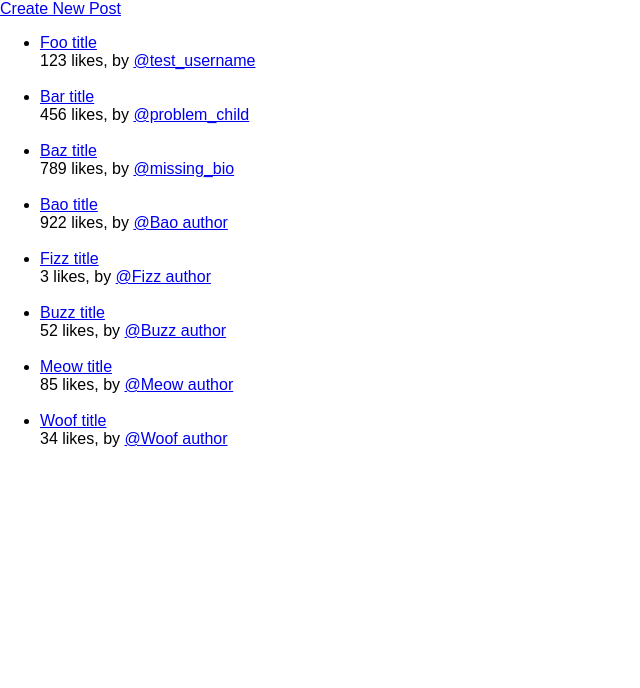
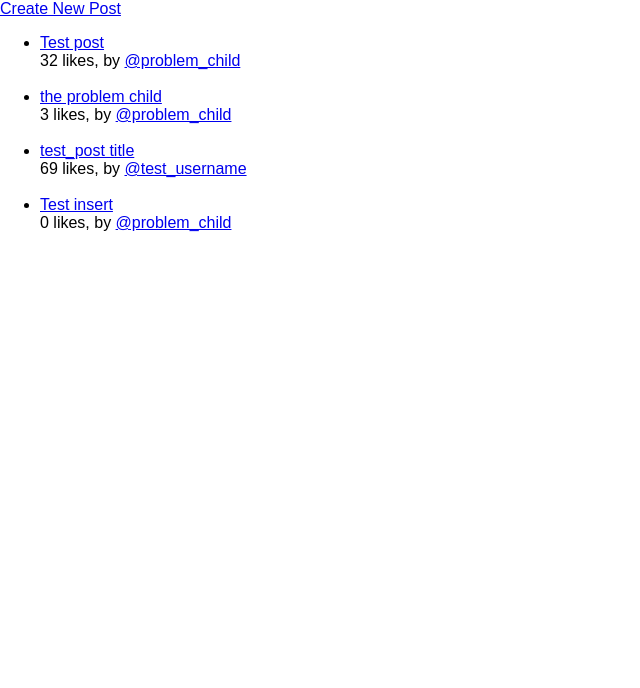
Before and after one commit to Miabread/amaranth, a Flask app: page /posts/ in a window 1280 px wide. Shown: the part 50-738 px from the top of the page, without its empty margins (0-640 px from the left). Run offline with Flask 3, Linux system fonts and the light colour scheme; data comes from the database, SQL or seed files in the repository; both versions use the stored data as it was after the commit.

Commit message:
3.1: Swap over to using remote DB for posts instead of hardcoded dummy database

```diff
--- a/app.py
+++ b/app.py
@@ -1,6 +1,7 @@
 from flask import Flask, render_template, request, redirect, url_for, abort
 import random
 import mysql.connector
+from datetime import date
 
 app = Flask(__name__)
 
@@ -58,35 +59,33 @@ def welcome(username):
 def admin_view(name):
     return render_template("admin_view.html", name=name)
 
-def create_inc_id(start=0):
-    stored_id = start
-    def closure():
-        nonlocal stored_id
-        id = stored_id
-        stored_id += 1
-        return id
-    return closure
-
-create_post_id = create_inc_id(0)
-
-dummy_post_db = [
-    {"post_id": create_post_id(), "title": "Foo title",  "content": "Foo content", "author": "test_username", "likes": 123 },
-    {"post_id": create_post_id(), "title": "Bar title",  "content": "Bar content", "author": "problem_child", "likes": 456 },
-    {"post_id": create_post_id(), "title": "Baz title",  "content": "Baz content", "author": "missing_bio", "likes": 789 },
-    {"post_id": create_post_id(), "title": "Bao title",  "content": "Bao content", "author": "Bao author", "likes": 922 },
-    {"post_id": create_post_id(), "title": "Fizz title",  "content": "Fizz content", "author": "Fizz author", "likes": 3 },
-    {"post_id": create_post_id(), "title": "Buzz title",  "content": "Buzz content", "author": "Buzz author", "likes": 52 },
-    {"post_id": create_post_id(), "title": "Meow title",  "content": "Meow content", "author": "Meow author", "likes": 85 },
-    {"post_id": create_post_id(), "title": "Woof title",  "content": "Woof content", "author": "Woof author", "likes": 34 },
-]
-
 @app.route("/posts/")
 def posts():
-    return render_template("posts.html", posts = dummy_post_db)
+    # Select everything from all posts and the usernames of those posts
+    # If a user doesn't exist it should be NULL
+    query = "SELECT post.*,user.username FROM post LEFT JOIN user ON post.author = user.user_id"
+
+    # Execute SQL query
+    cursor.execute(query)
+
+    # This can be accessed like an array
+    dbresult = cursor.fetchall()
+
+    return render_template("posts.html", posts = dbresult)
 
 @app.route("/posts/<post_id>")
 def posts_id(post_id):
-    return render_template("posts_id.html", post = dummy_post_db[int(post_id)])
+    # Select everything from the post id and the username who created it
+    # If a user doesn't exist it should be NULL
+    query = "SELECT post.*,user.username FROM post LEFT JOIN user ON post.author = user.user_id WHERE post_id = %s"
+
+    # Execute SQL query
+    cursor.execute(query, (post_id, ))
+
+    # This can be accessed like an array
+    dbresult = cursor.fetchone()
+
+    return render_template("posts_id.html", post = dbresult)
 
 @app.get("/posts/new")
 def posts_new_page():
@@ -94,22 +93,26 @@ def posts_new_page():
 
 @app.post("/posts/new")
 def posts_new_form():
-    new_post = { "post_id": create_post_id(), "likes": random.randint(0, 999) }
-
     if "title" not in request.form or 30 < len(request.form["title"]) < 2:
         abort(400, description="Invalid parameter 'title'")
-    new_post["title"] = request.form["title"]
 
     if "author" not in request.form or 30 < len(request.form["author"]) < 2:
         abort(400, description="Invalid parameter 'author'")
-    new_post["author"] = request.form["author"]
 
     if "content" not in request.form or 300 < len(request.form["content"]) < 2:
         abort(400, description="Invalid parameter 'content'")
-    new_post["content"] = request.form["content"]
 
-    dummy_post_db.append(new_post)
-    return redirect(url_for("posts", posts_id = new_post["post_id"]))
+    # Don't need to specify post_id it'll auto increment
+    # likes always starts at 0
+    query = "INSERT INTO post (title,content,author,date,likes) VALUES (%s,%s,%s,%s,0)"
+
+    # Execute SQL insert
+    cursor.execute(query, (request.form["title"], request.form["content"], request.form["author"], date.today()))
+
+    # Actually update the DB
+    mydb.commit()
+
+    return redirect("/posts/" + str(cursor.lastrowid))
 
 # This whines about "This is a development server. Do not use it in a production deployment. Use a production WSGI server instead."
 # but that's something to fix in the future. It just requires a different way of starting the sever using some other dependency
--- a/templates/posts.html
+++ b/templates/posts.html
@@ -4,7 +4,7 @@
 <a href="/posts/new">Create New Post</a>
 <ul>
 {% for post in posts %}
-    <li><a href="/posts/{{post.post_id}}">{{post.title}}</a> <br> {{post.likes}} likes, by <a href="/user/{{post.author}}">@{{post.author}}</a></li>
+    <li><a href="/posts/{{post[0]}}">{{post[1]}}</a> <br> {{post[5]}} likes, by <a href="/user/{{post[6]}}">@{{post[6]}}</a></li>
     <br>
 {% endfor %}
 </ul>
--- a/templates/posts_id.html
+++ b/templates/posts_id.html
@@ -1,7 +1,7 @@
 {% extends 'base.html' %}
 
 {% block body %}
-<h1>{{post.title}}</h1>
-<h3>{{post.likes}} likes, by <a href="/user/{{post.author}}">@{{post.author}}</a></h3>
+<h1>{{post[1]}}</h1>
+<h3>{{post[5]}} likes, by <a href="/user/{{post[6]}}">@{{post[6]}}</a></h3>
 <p>{{post.content}}</p>
 {% endblock %}
--- a/templates/posts_new.html
+++ b/templates/posts_new.html
@@ -9,7 +9,7 @@
     </span>
     <span>
         <label for="author">Author (Testing Only)</label>
-        <input id="author" name="author" type="text" placeholder="Post author..." minlength="2" maxlength="30" required/>
+        <input id="author" name="author" type="text" placeholder="Post author..." minlength="1" maxlength="30" required/>
     </span>
     <span>
         <label for="content">Content</label>
```
Also changed, not shown: amaranth.sql (+49 -1 lines).
